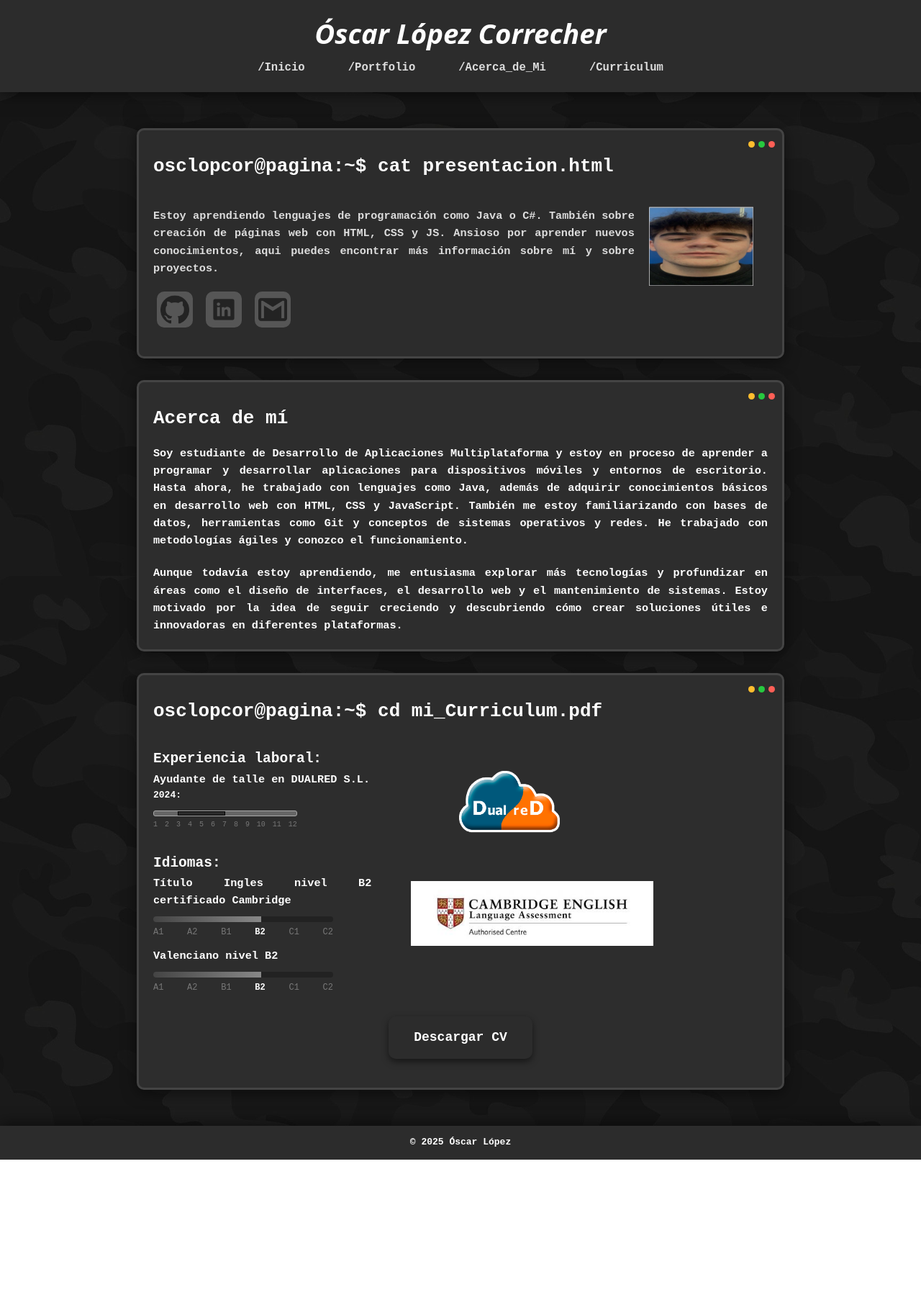
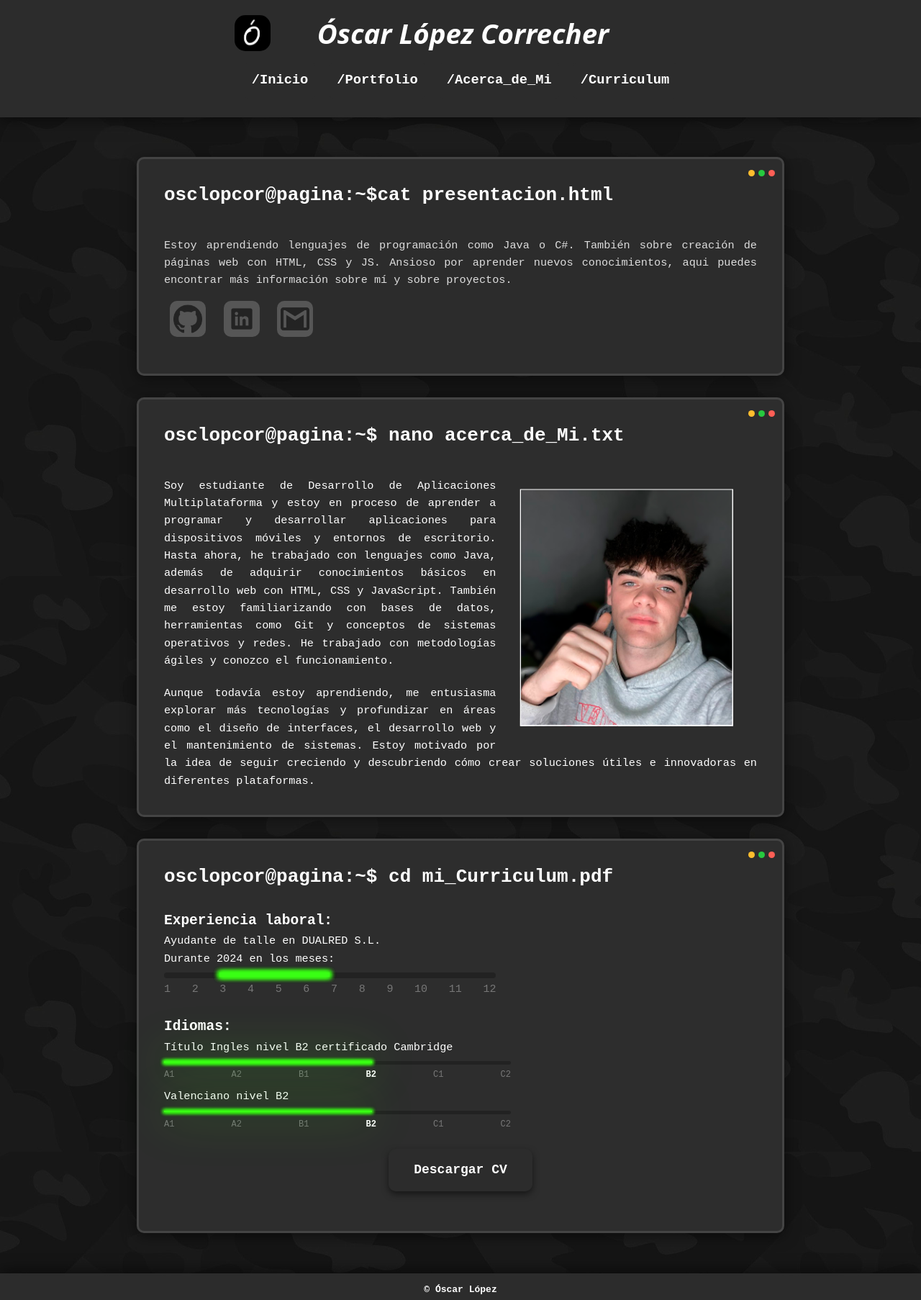
Before and after one commit to correcherr/correcherr.github.io, a plain HTML site: page index.html in a window 1280 px wide. Shown: the whole page at 72% size. Before the commit the page ends 1611 px from the top, so only its background shows below. Drawn offline with Linux system fonts and the light colour scheme.

Commit message:
glory hole

```diff
--- a/index.html
+++ b/index.html
@@ -5,15 +5,23 @@
     <meta name="viewport" content="width=device-width, initial-scale=1.0">
     <title>Página Personal</title>
     <link rel="stylesheet" href="styles.css">
+
 </head>
 <body>
     <!-- Header -->
     <header>
+        <div id="cabecera">
+        <img src="img/logo_2.png" alt="logo_pag" id="logo_pag">
         <h1>Óscar López Correcher</h1>
-        <span class="menu-toggle">&#9776;</span>
+        <span class="menu-toggle" id="menu-toggle">
+            <svg xmlns="http://www.w3.org/2000/svg" x="0px" y="0px" width="75" height="75" viewBox="0 0 50 50" style="fill:#FFFFFF;">
+                <path d="M 5 8 A 2.0002 2.0002 0 1 0 5 12 L 45 12 A 2.0002 2.0002 0 1 0 45 8 L 5 8 z M 5 23 A 2.0002 2.0002 0 1 0 5 27 L 45 27 A 2.0002 2.0002 0 1 0 45 23 L 5 23 z M 5 38 A 2.0002 2.0002 0 1 0 5 42 L 45 42 A 2.0002 2.0002 0 1 0 45 38 L 5 38 z"></path>
+            </svg>
+        </span>
         <!-- Icono de menú hamburguesa -->
+        </div>
         <nav>
-            <ul class="menu">
+            <ul class="menu" id="menu">
                 <li><a href="#inicio">/Inicio</a></li>
                 <li><a href="#portfolio">/Portfolio</a></li>
                 <li><a href="#acerca_de_Mi">/Acerca_de_Mi</a></li>
@@ -31,8 +39,7 @@
                 <span class="button close"></span>
             </div>
 
-            <h1><span>osclopcor@pagina</span>:~$ cat <span>presentacion.html</span></h1>
-            <img src="img/yo.webp" class="logo" alt="Foto de Óscar López Correcher" id="yo">
+            <h1><span>osclopcor@pagina</span>:~$<span>  cat presentacion.html</span></h1>
             <br>
             <h3>Estoy aprendiendo lenguajes de programación como Java o C#. También sobre creación de páginas web con HTML, CSS y JS. Ansioso por aprender nuevos conocimientos, aqui puedes encontrar más información sobre mí y sobre proyectos.  </h3>
 
@@ -63,8 +70,12 @@
                 <span class="button maximize"></span>
                 <span class="button close"></span>
             </div>
-            <h1>Acerca de mí</h1>
+            <h1><span>osclopcor@pagina</span>:~$ <span>nano acerca_de_Mi.txt</span></h1>
+            <br>
+            <img src="img/yo_2_2.webp"  alt="Foto de Óscar López Correcher" id="yo">
+
             <h3>
+
                 Soy estudiante de Desarrollo de Aplicaciones Multiplataforma y estoy en proceso de aprender a programar y
                 desarrollar aplicaciones para dispositivos móviles y entornos de escritorio. Hasta ahora, he trabajado con lenguajes
                 como Java, además de adquirir conocimientos básicos en desarrollo web con HTML, CSS y JavaScript. También me
@@ -84,7 +95,7 @@
                 <span class="button maximize"></span>
                 <span class="button close"></span>
             </div>
-            <h1><span>osclopcor@pagina</span>:~$ ls <span>/Portfolio</span></h1>
+            <h1><span>osclopcor@pagina</span>:~$  <span>ls /Portfolio</span></h1>
             <p>/Portfolio total 4</p>
             <div class="grid">
                 <div class="grid-item">
@@ -113,13 +124,12 @@
                 <span class="button maximize"></span>
                 <span class="button close"></span>
             </div>
-            <h1><span>osclopcor@pagina</span>:~$ cd <span>mi_Curriculum.pdf</span></h1>
+            <h1><span>osclopcor@pagina</span>:~$ <span>cd mi_Curriculum.pdf</span></h1>
 
             <div class="trabajado" id="subsection">
-                <a href="https://www.dualred.com/"><img src="img/dualred2.webp" alt="Logo de DUALRED S.L." class="logo" id="dualred"></a>
                 <h2>Experiencia laboral:</h2>
                 <h3>Ayudante de talle en DUALRED S.L.</h3>
-                <h4>2024:</h4>
+                <h3>Durante 2024 en los meses:</h3>
                 <div class="progress-container">
                     <div class="progress-bar">
                         <div class="progress-highlight"></div>
@@ -131,7 +141,6 @@
                 </div>
         </div>
         <div class="idiomas" id="subsection">
-            <a href="https://www.cambridgeenglish.org/es/"><img src="img/cambridge.webp" alt="Logo de Cambridge" class="logo" id="cambridge"></a>
             <h2>Idiomas:</h2>
             <h3>Título Ingles nivel B2  certificado Cambridge</h3>
             <div class="level-container">
@@ -153,7 +162,7 @@
             </div>
         </div>
 
-        <a href="cv_oscar_lopez.pdf" download class="download-btn">Descargar CV</a>
+        <a href="cv_oscarLopez_a.pdf" download class="download-btn">Descargar CV</a>
     </section>
     </main>
 
--- a/scripts.js
+++ b/scripts.js
@@ -1,15 +1,10 @@
-// Script para manejar el menú desplegable
-const menuToggle = document.querySelector('.menu-toggle');
-const navUl = document.querySelector('.menu');
+document.addEventListener('DOMContentLoaded', function() {
+    const menuToggle = document.getElementById('menu-toggle');
+    const menu = document.getElementById('menu');
 
-menuToggle.addEventListener('click', () => {
-    navUl.classList.toggle('show'); // Alterna la clase que muestra el menú
-});
-
-document.addEventListener('DOMContentLoaded', (event) => {
-    const yearSpan = document.getElementById('current-year');
-    const currentYear = new Date().getFullYear();
-    yearSpan.textContent = currentYear;
+    menuToggle.addEventListener('click', function() {
+        menu.classList.toggle('show');
+    });
 
     document.querySelectorAll('.seccion').forEach(section => {
         section.addEventListener('click', () => {
--- a/styles.css
+++ b/styles.css
@@ -36,7 +36,7 @@ main {
     flex: 1;
     position: relative; /* Ensure content is above the overlay */
     z-index: 2;
-    padding: 20px;
+    padding: 2%;
 }
 
 header {
@@ -56,15 +56,43 @@ header h1 {
     font-style: italic;
     font-weight: bold;
 }
+#logo_pag{
+    width: 50px;
+    height: 50px;
+    margin: 0 15px 0 20px;
+    float: left;
+    border-radius: 30%;
+    cursor: pointer;
+}
+#logo_pag:hover{
+    transform: scale(1.1);
+    box-shadow: 0 2px 8px rgba(0, 0, 0, 0.5);
+    filter: brightness(1.2);
+    transition: transform 0.3s ease-in-out, box-shadow 0.3s ease-in-out, filter 0.3s ease-in-out;
+}
+header span.menu-toggle:hover{
+    transform: scale(1.1);
+    filter: brightness(1.2);
+    transition: transform 0.3s ease-in-out, filter 0.3s ease-in-out;
+
+}
+header #cabecera{
+    width: 90%;
+    display: flex;
+    justify-content: center;
+    align-items: center;
+    gap: 50px;
+}
 
 nav ul {
     list-style: none;
     display: flex;
     justify-content: center;
+    flex-wrap: wrap;
 }
 
 nav ul li {
-    margin: 5px 15px;
+    margin: 0 1em;
 }
 
 nav a {
@@ -96,7 +124,7 @@ main{
     background-color: #2d2d2d;
     border: #444 solid 3px;
     margin: 30px auto;
-    padding: 20px;
+    padding: 35px;
     border-radius: 10px;
     box-shadow: 0 4px 20px rgba(0, 0, 0, 0.5);
     transition: transform 0.3s, box-shadow 0.3s;
@@ -124,6 +152,7 @@ h1 span {
     display: inline-block;
     cursor: pointer;
     transition: background-color 0.3s ease-in-out, color 0.3s ease-in-out;
+
   }
 
   h1 span::after {
@@ -158,7 +187,7 @@ h1 span {
     margin: 10px;
 }
 h3{
-    font-weight: 600;
+    font-weight: 500;
 }
 
 #inicio {
@@ -169,7 +198,7 @@ h3{
     display: inline-block;
     background-color: white;
     opacity: 0.2;
-    margin: 20px 5px;
+    margin: 2% 1%;
     border-radius: 10px;
     display: inline-flex;               /* Habilita flexbox */
     justify-content: center;     /* Centra horizontalmente */
@@ -185,7 +214,7 @@ h3{
 
  img.logo {
     float: right;
-    padding: 20px;
+    padding: 2%;
     height: 150px;
     transition: transform 0.3s ease-in-out, box-shadow 0.3s ease, filter 0.3s ease;
     cursor: pointer;
@@ -196,27 +225,38 @@ h3{
     filter: brightness(1.2);
 }
 
+img#yo {
+    float: right;
+    margin: 0 2% 2% 2%; /* Ajusta el margen para posicionar la imagen más arriba */
+    padding: 2%; /* Ajusta el padding para espaciar la imagen */
+    width: 40%; /* Ajusta el ancho de la imagen */
+    height: auto; /* Mantiene la relación de aspecto de la imagen */
+    transition: transform 0.3s ease-in-out, box-shadow 0.3s ease, filter 0.3s ease;
+    cursor: pointer;
+    border-radius: 10px;
+}
+ img#yo:hover {
+    transform: rotate(5deg) ;
+    box-shadow: 0 2px 8px rgba(0, 0, 0, 0.5);
+    filter: brightness(1.2);
+}
+
+
 #inicio p {
     margin: 0;
-}
-#acerca_de_Mi img {
-    float: left;
-    padding: 10px;
-    height: 100px;
-
 }
 
 .grid {
     display: grid;
     grid-template-columns: repeat(auto-fill, minmax(250px, 40%));
-    gap: 20px;
+    gap: 2%;
     justify-content: center;
     align-content: center;
 }
 
 .grid-item {
     background-color: #3a3a3a;
-    padding: 15px;
+    padding: 2%;
     border-radius: 10px;
     box-shadow: 0 2px 10px rgba(0, 0, 0, 0.5);
     transition: transform 0.3s;
@@ -224,7 +264,7 @@ h3{
 }
 
 .grid-item img {
-    width: 50%;
+    width: 100%;
     height: auto;
     border-radius: 10px 10px 0 0;
 }
@@ -233,42 +273,29 @@ h3{
     transform: scale(1.03);
 }
 
-
-#curriculum img {
-    height: 100px;
-    margin: 10px 50px;
-    box-shadow: none;
-    transition: transform 0.3s ease-in-out, box-shadow 0.3s ease, filter 0.3s ease;
-    cursor: pointer;
-}
-img#dualred{
-    height: 150px;
-    margin: 10px 30px;
-
-}
 .trabajado {
-    margin: 30px 0;
-    width: 600px;
+    margin: 3% 0;
+    width: 80%;
 }
 .idiomas {
-    margin: 30px 0;
-    width: 750px;
+    margin: 3% 0;
+    width: 90%;
 }
 /* Contenedor más pequeño y alineado a la derecha */
 .progress-container {
-    width: 200px;
-    margin: 10px auto 10px 0; /* Margen automático a la izquierda para alinear a la derecha */
+    width: 70%;
+    margin: 1% auto 1% 0; /* Alineado a la derecha */
+    text-align: right;
 }
+
 
 /* Barra de progreso con fondo oscuro */
 .progress-bar {
     position: relative;
     width: 100%;
     height: 8px;
-    background: #666; /* Fondo oscuro */
-    border-radius: 3px;
-    overflow: hidden;
-    border: darkgray solid 0.5px;
+    background: #222; /* Fondo oscuro */
+    border-radius: 4px;
 
 }
 
@@ -277,9 +304,10 @@ img#dualred{
     position: absolute;
     left: 16.6%; /* (3/12) * 100 */
     width: 33.3%; /* ((6-3)/12) * 100 */
-    height: 100%;
-    background:  #2c2c2c; /* Gama de oscuros */
-    border: black solid 0.5px;
+    height: 80%;
+    background:#39FF14; /* NEON */
+    box-shadow: 0 0 7px 1px #39FF14, 0 0 7px 1px #39FF14, 0 0 7px 1px #39FF14, 0 0 7px 1px #39FF14;
+
 }
 
 /* Números más pequeños y en tono gris */
@@ -287,20 +315,20 @@ img#dualred{
     display: flex;
     justify-content: space-between;
     margin-top: 4px;
-    font-size: 10px;
+    font-size: 15px;
     color: #777;
 }
 
 /* Contenedor alineado a la derecha */
 .level-container {
-    width: 250px;
-    margin: 10px auto 10px 0; /* Alineado a la derecha */
+    width: 65%;
+    margin: 1% auto 1% 0; /* Alineado a la derecha */
     text-align: right;
 }
 
 /* Título del nivel */
 .level-title {
-    font-size: 14px;
+    font-size: 1em;
     color: #bbb;
     margin-bottom: 5px;
 }
@@ -309,10 +337,9 @@ img#dualred{
 .level-bar {
     position: relative;
     width: 100%;
-    height: 8px;
+    height: 5px;
     background: #222; /* Fondo oscuro */
     border-radius: 4px;
-    overflow: hidden;
 }
 
 /* Sección resaltada hasta B2 */
@@ -320,8 +347,9 @@ img#dualred{
     position: absolute;
     left: 0;
     width: 60%; /* Aproximadamente hasta B2 */
-    height: 100%;
-    background: linear-gradient(to right, #444, #888); /* Degradado oscuro */
+    height: 50%;
+    background:#39FF14; /* NEON */
+    box-shadow: 0 0 5dvw 1px #39FF14, 0 0 5px 1px #39FF14, 0 0 5px 1px #39FF14, 0 0 5px 1px #39FF14;
 }
 
 /* Etiquetas de niveles */
@@ -357,33 +385,7 @@ footer {
 footer p {
     margin: 0;
 }
-/* Responsividad */
-@media (max-width: 768px) {
 
-    header nav ul {
-        flex-direction: column;
-        padding: 0;
-        display: none; /* Ocultar el menú por defecto */
-        position: absolute;
-        background-color: #2c2c2c;
-        width: 100%;
-        left: 0;
-        z-index: 999;
-    }
-
-    .show {
-        position: relative;
-        display: flex ; /* Mostrar el menú al agregar la clase 'show' */
-    }
-
-    header nav ul li {
-        margin: 10px 0;
-    }
-
-    .menu-toggle {
-        display: block !important; /* Mostrar el icono de menú en pantallas pequeñas */
-    }
-}
 
 .window-buttons {
     position: absolute;
@@ -462,9 +464,9 @@ footer p {
 }
 
 .popup-content img#yo{
-    width: 250px;
+    width: 40%; /* Ajusta el ancho de la imagen */
+    height: auto; /* Mantiene la relación de aspecto de la imagen */
     margin: 15px;
-    height: 150px;
 }
 #popup-close{
     display: flex;
@@ -523,3 +525,117 @@ footer p {
     color: #fff;
     text-decoration: none;
 }
+
+/* Estilos para el menú */
+.menu {
+    list-style: none;
+    padding: 0;
+    margin: 0;
+    display: flex;
+    flex-direction: row;
+    transition: height 0.5s ease-in-out;
+}
+
+.menu li {
+    margin: 10px;
+}
+
+.menu li a {
+    color: #fff;
+    text-decoration: none;
+    font-size: 1.2em;
+    padding: 10px;
+    display: block;
+    background-color: #2c2c2c;
+    border-radius: 5px;
+    transition: background-color 0.3s ease;
+}
+
+.menu li a:hover {
+    background-color: #444;
+}
+
+/* Responsividad */
+@media (max-width: 768px) {
+    header nav ul {
+        flex-direction: column;
+        padding: 0;
+        display: none; /* Ocultar el menú por defecto */
+        position: absolute;
+        background-color: #2c2c2c;
+        width: 100%;
+        left: 0;
+        z-index: 999;
+    }
+
+    .show {
+        position: relative;
+        max-height: 500px;
+        overflow: hidden;
+        display: block; /* Mostrar el menú al agregar la clase 'show' */
+        -webkit-transition: max-height 0.5s ease-in;
+        -moz-transition: max-height 0.5s ease-in;
+        -ms-transition: max-height 0.5s ease-in;
+        -o-transition: max-height 0.5s ease-in;
+        transition: max-height 0.5s ease-in;
+
+    }
+    header #cabecera{
+        width: 100%;
+        display: inline-block;
+        margin-top: 20px;
+    }
+    header h1{
+        display: none;
+    }
+    header span.menu-toggle{
+        font-size: 70px;
+        float: right;
+        margin-right: 50px;
+        height: 80px;
+    }
+    #logo_pag{
+        width: 70px;
+        height: 70px;
+        float: left;
+        margin-left: 50px;
+
+    }
+    header nav ul li {
+        margin: 10px 0;
+    }
+
+    .menu-toggle {
+        display: block;
+        cursor: pointer;
+    }
+    .menu {
+        flex-direction: column;
+        max-height: 0;
+        overflow: hidden;
+
+    }
+
+    .menu.show {
+        max-height: 300px; /* Ajusta este valor según el contenido de tu menú */
+        overflow: hidden;
+    }
+
+    .menu-toggle {
+        display: block !important;
+    }
+
+    header nav ul li {
+        margin: 10px 0;
+
+    }
+
+    .progress-container {
+        width: 100%;
+        margin: 1% auto 1% 0; /* Margen automático a la izquierda para alinear a la derecha */
+    }
+    .level-container {
+        width: 100%;
+        margin: 1% auto 1% 0; /* Margen automático a la izquierda para alinear a la derecha */
+    }
+}
```
Also changed, not shown: img/cambridge.webp (deleted), img/dualred2.webp (deleted), img/java.webp (deleted), img/logo_1.png (added), img/logo_2.png (added), img/logo_3.png (added), img/yo.webp (deleted), img/yo_2_2.webp (added), 4 other files.
